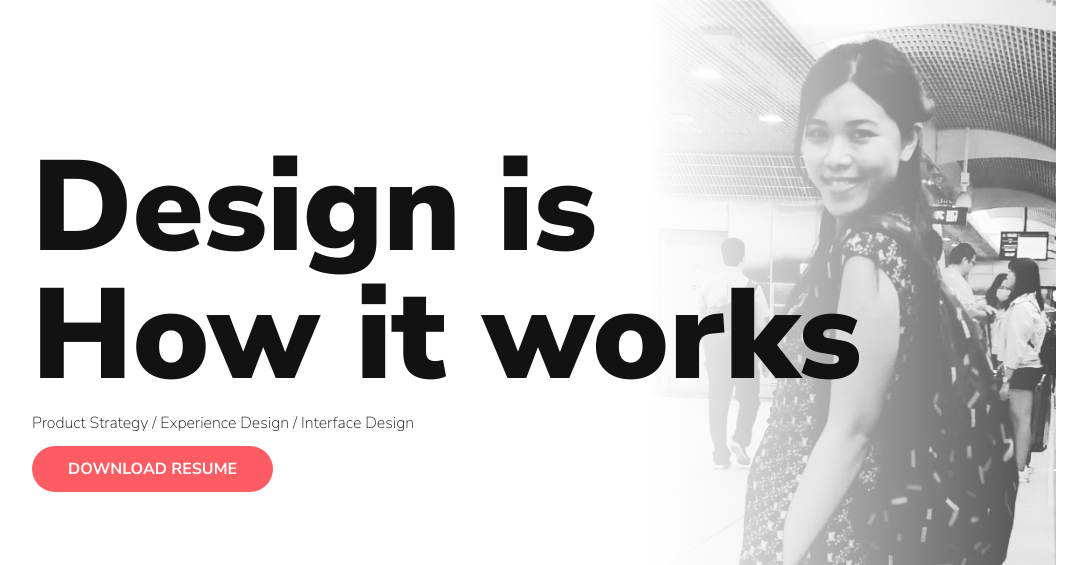
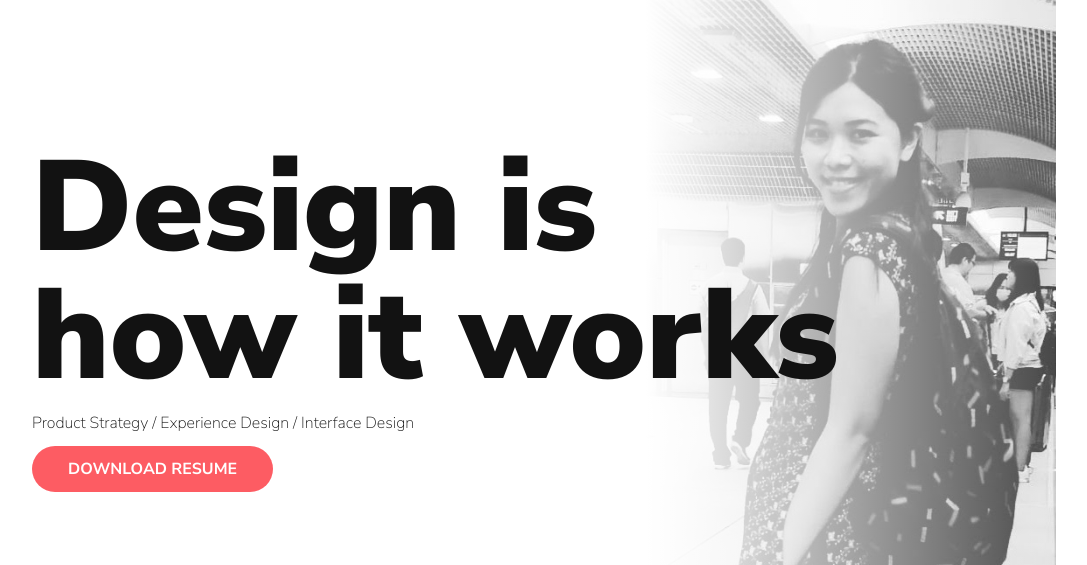
Before and after one commit to christineslfok/christineslfok, a plain HTML site: page index.html in a window 1280 px wide. Shown: the part 82-647 px from the top of the page, without its empty margins (96-1183 px from the left). Drawn offline with Linux system fonts and the light colour scheme.

Commit message:
Update index.html

```diff
--- a/index.html
+++ b/index.html
@@ -37,7 +37,7 @@
 	<div class="wrapper">
 	<div id="home">
 		<div class="text vertical-center">
-			<h1>Design is <br>How it works</h1>
+			<h1>Design is <br>how it works</h1>
 			<p>Product Strategy / Experience Design / Interface Design</p>
 			<a href="assets/resume_christineFok.pdf" class="btn-primary">Download Resume</a>
 			<div class="divider"></div>
```
